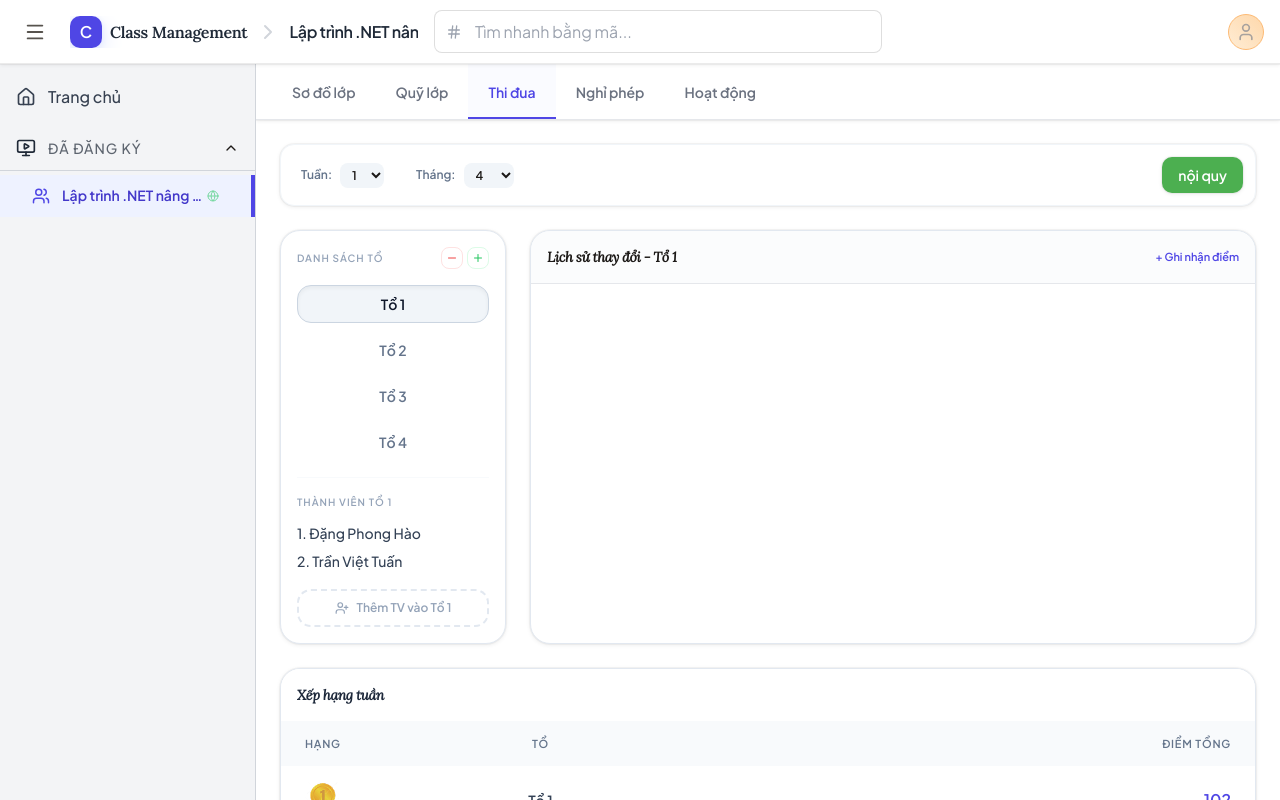
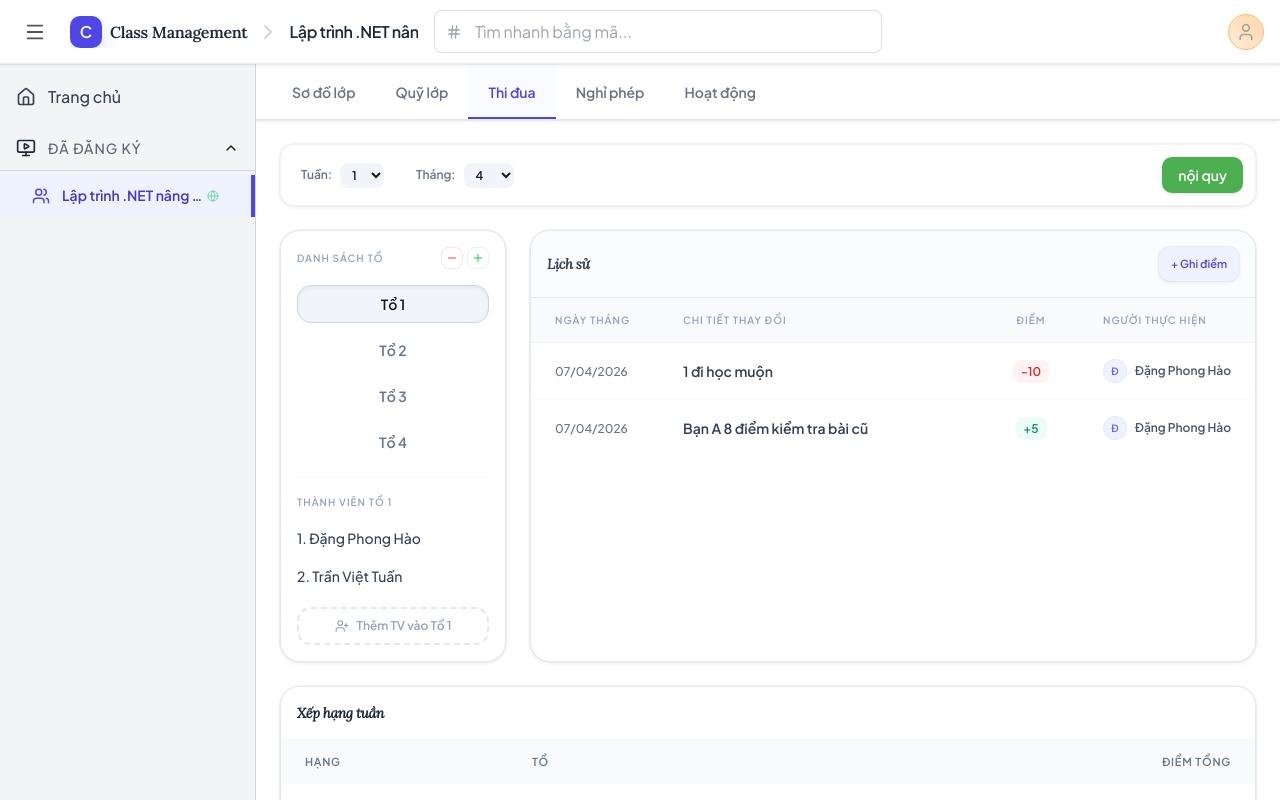
Before and after one commit to mezon-campus-studio/class-management-system, a React (Vite) app in the folder frontend/: page /class/1/thidua in a window 1280 px wide. Built offline with nearby package versions, Linux system fonts and the light colour scheme.

Commit message:
thêm lịch sử thay đổi điểm, phương thức tính điểm

```diff
--- a/frontend/package.json
+++ b/frontend/package.json
@@ -4,7 +4,7 @@
   "version": "0.0.0",
   "type": "module",
   "scripts": {
-    "dev": "vite",
+    "dev": "vite --host",
     "build": "tsc -b && vite build",
     "lint": "eslint .",
     "preview": "vite preview"
--- a/frontend/src/features/emulation/api/index.ts
+++ b/frontend/src/features/emulation/api/index.ts
@@ -1,4 +1,7 @@
-import type { CompetitionData, CompetitionHistory } from "@features/emulation/types";
+import type {
+  CompetitionData,
+  CompetitionHistory,
+} from "@features/emulation/types";
 
 // DỮ LIỆU MẪU ĐỂ TEST
 const mockCompetitionData: CompetitionData = {
@@ -8,16 +11,35 @@ const mockCompetitionData: CompetitionData = {
       { id: "s1", name: "Đặng Phong Hào" },
       { id: "s2", name: "Trần Việt Tuấn" },
     ],
-    2: [
-      { id: "s3", name: "Lê Văn B" },
-    ],
+    2: [{ id: "s3", name: "Lê Văn B" }],
     3: [],
     4: [],
   },
   history: [
-    { id: "h1", date: "07/04/2026", content: "1 đi học muộn", points: -10, teamId: 1, actor: "Đặng Phong Hào" },
-    { id: "h2", date: "07/04/2026", content: "Bạn A 8 điểm kiểm tra bài cũ", points: 5, teamId: 1, actor: "Đặng Phong Hào" },
-    { id: "h3", date: "08/04/2026", content: "Trực nhật sạch sẽ", points: 10, teamId: 2, actor: "Lê Văn B" },
+    {
+      id: "h1",
+      date: "07/04/2026",
+      content: "1 đi học muộn",
+      points: -10,
+      teamId: 1,
+      actor: "Đặng Phong Hào",
+    },
+    {
+      id: "h2",
+      date: "07/04/2026",
+      content: "Bạn A 8 điểm kiểm tra bài cũ",
+      points: 5,
+      teamId: 1,
+      actor: "Đặng Phong Hào",
+    },
+    {
+      id: "h3",
+      date: "08/04/2026",
+      content: "Trực nhật sạch sẽ",
+      points: 10,
+      teamId: 2,
+      actor: "Lê Văn B",
+    },
   ],
   weeklyRanking: [
     { rank: 1, teamId: 1, points: 102 },
@@ -26,20 +48,38 @@ const mockCompetitionData: CompetitionData = {
     { rank: 4, teamId: 4, points: 99 },
   ],
   monthlyRanking: [
-    { rank: 1, teamId: 1, points: 432, weeks: { t1: 102, t2: 112, t3: 124, t4: 94 } },
-    { rank: 2, teamId: 2, points: 421, weeks: { t1: 100, t2: 105, t3: 110, t4: 106 } },
-  ]
+    {
+      rank: 1,
+      teamId: 1,
+      points: 432,
+      weeks: { t1: 102, t2: 112, t3: 124, t4: 94 },
+    },
+    {
+      rank: 2,
+      teamId: 2,
+      points: 421,
+      weeks: { t1: 100, t2: 105, t3: 110, t4: 106 },
+    },
+  ],
 };
 
 export const emulationAPI = {
   // Lấy dữ liệu thi đua (mặc định giả lập delay 500ms)
-  getCompetition: async (classId: string, week: number, month: number): Promise<CompetitionData> => {
-    console.log(`Fetching competition for class ${classId}, week ${week}, month ${month}`);
-    return new Promise((resolve) => setTimeout(() => resolve(mockCompetitionData), 500));
+  getCompetition: async (
+    classId: string,
+    week: number,
+    month: number,
+  ): Promise<CompetitionData> => {
+    console.log(
+      `Fetching competition for class ${classId}, week ${week}, month ${month}`,
+    );
+    return new Promise((resolve) =>
+      setTimeout(() => resolve(mockCompetitionData), 500),
+    );
   },
 
   // Hàm dành cho Admin thêm điểm
-  addLog: async (classId: string, log: Omit<CompetitionHistory, 'id'>) => {
+  addLog: async (classId: string, log: Omit<CompetitionHistory, "id">) => {
     console.log("Gửi yêu cầu thêm điểm lên server:", log);
     return new Promise((resolve) => setTimeout(resolve, 300));
   },
@@ -51,14 +91,38 @@ export const emulationAPI = {
   },
 
   // Thêm thành viên vào tổ
-  addMemberToTeam: async (classId: string, teamId: number, studentId: string) => {
+  addMemberToTeam: async (
+    classId: string,
+    teamId: number,
+    studentId: string,
+  ) => {
     console.log(`API: Thêm SV ${studentId} vào Tổ ${teamId}`);
     return new Promise((resolve) => setTimeout(resolve, 300));
   },
 
-  removeMemberFromTeam: async (classId: string, teamId: number, studentId: string) => {
-    console.log(`API: Xóa SV ${studentId} khỏi Tổ ${teamId} của lớp ${classId}`);
+  removeMemberFromTeam: async (
+    classId: string,
+    teamId: number,
+    studentId: string,
+  ) => {
+    console.log(
+      `API: Xóa SV ${studentId} khỏi Tổ ${teamId} của lớp ${classId}`,
+    );
     // Sau này sẽ thay đoạn này bằng axios.delete hoặc fetch tới endpoint thật
     return new Promise((resolve) => setTimeout(resolve, 300));
-  }
+  },
+
+  // Thay đổi điểm
+  addPoints: async (
+    classId: string,
+    teamId: number,
+    content: string,
+    points: number,
+  ) => {
+    console.log(
+      `API: Tổ ${teamId} được ghi nhận: "${content}" với số điểm ${points}`,
+    );
+    // Thay API thật
+    return new Promise((resolve) => setTimeout(resolve, 300));
+  },
 };
--- a/frontend/src/features/emulation/pages/Emulation.tsx
+++ b/frontend/src/features/emulation/pages/Emulation.tsx
@@ -4,6 +4,7 @@ import { useParams } from "react-router-dom";
 import { useEmulation } from "@features/emulation/hooks/useEmulation";
 import { FilterSelect } from "@features/emulation/pages/FilterSelect";
 import { RankingTable } from "@features/emulation/pages/RankingTable";
+import { HistoryTable } from "@features/emulation/pages/HistoryTable";
 // import { useAuth } from "@features/auth";
 import { classDiagramAPI } from "@features/classDiagram/api";
 import { emulationAPI } from "@features/emulation/api"; // Giả sử bạn có API này
@@ -16,6 +17,15 @@ export const Emulation = () => {
 
   const [showMemberModal, setShowMemberModal] = useState(false);
   const [members, setMembers] = useState<{ id: string; name: string }[]>([]);
+
+  const [showPointModal, setShowPointModal] = useState(false);
+  const [pointForm, setPointForm] = useState<{
+    content: string;
+    points: number | string;
+  }>({
+    content: "",
+    points: 0,
+  });
 
   // Kiểm tra quyền chỉnh sửa (Ví dụ: role là 'teacher' hoặc 'admin')
   // const { user } = useAuth();
@@ -58,7 +68,6 @@ export const Emulation = () => {
       return;
 
     try {
-      // Giả sử API của bạn là removeMemberFromTeam
       await emulationAPI.removeMemberFromTeam(
         classId!,
         selectedTeam,
@@ -69,6 +78,32 @@ export const Emulation = () => {
     } catch (error) {
       console.error("Lỗi khi xóa thành viên:", error);
       alert("Lỗi khi xóa thành viên");
+    }
+  };
+
+  // 2. Hàm xử lý điểm
+  const handleSubmitPoint = async () => {
+    const pointsToSubmit = Number(pointForm.points);
+    if (!pointForm.content) return alert("Vui lòng nhập nội dung!");
+
+    if (isNaN(pointsToSubmit) || pointsToSubmit === 0) {
+      return alert("Số điểm không hợp lệ!");
+    }
+
+    try {
+      await emulationAPI.addPoints(
+        classId!,
+        selectedTeam,
+        pointForm.content,
+        pointsToSubmit,
+      );
+      alert(`Đã cập nhật điểm cho Tổ ${selectedTeam}`);
+      setShowPointModal(false);
+      setPointForm({ content: "", points: 0 }); // Reset form
+      refresh(); // Load lại lịch sử và bảng xếp hạng
+    } catch (error) {
+      console.error("Lỗi nhập điểm", error);
+      alert("Lỗi nhập điểm");
     }
   };
 
@@ -158,12 +193,13 @@ export const Emulation = () => {
                     {/* Nút xóa thành viên khỏi tổ */}
                     {canEdit && (
                       <button
-                        onClick={() =>
-                          handleRemoveMember(member.id, member.name)
-                        }
-                        className="opacity-0 group-hover:opacity-100 text-slate-300 hover:text-red-500 transition-all"
+                        onClick={(e) => {
+                          e.stopPropagation();
+                          handleRemoveMember(member.id, member.name);
+                        }}
+                        className="opacity-100 md:opacity-0 md:group-hover:opacity-100 text-slate-400 hover:text-red-500 p-2 transition-all"
                       >
-                        <X size={12} />
+                        <X size={14} />{" "}
                       </button>
                     )}
                   </div>
@@ -188,19 +224,12 @@ export const Emulation = () => {
         </div>
 
         {/* LỊCH SỬ THAY ĐỔI */}
-        <div className="lg:col-span-3 bg-white rounded-2xl border border-slate-200 shadow-sm overflow-hidden min-h-[300px]">
-          <div className="p-4 border-b bg-slate-50/50 flex justify-between items-center">
-            <h3 className="text-sm font-bold italic">
-              Lịch sử thay đổi - Tổ {selectedTeam}
-            </h3>
-            {canEdit && (
-              <button className="text-[11px] font-bold text-indigo-600 hover:underline">
-                + Ghi nhận điểm
-              </button>
-            )}
-          </div>
-          {/* Render table history ở đây */}
-        </div>
+        <HistoryTable
+          selectedTeam={selectedTeam}
+          history={data.history}
+          canEdit={canEdit}
+          onOpenPointModal={() => setShowPointModal(true)}
+        />
       </div>
 
       <RankingTable title="Xếp hạng tuần" rows={data.weeklyRanking} />
@@ -252,6 +281,81 @@ export const Emulation = () => {
           </div>
         </div>
       )}
+
+      {/* MODAL GHI ĐIỂM */}
+      {showPointModal && (
+        <div className="fixed inset-0 z-[110] flex items-center justify-center bg-slate-900/40 backdrop-blur-sm p-4">
+          <div className="bg-white rounded-2xl w-full max-w-sm shadow-2xl p-6 animate-in fade-in zoom-in-95 duration-200">
+            <h3 className="font-bold text-slate-800 mb-4 flex items-center gap-2">
+              <span className="w-2 h-5 bg-indigo-600 rounded-full"></span>
+              Ghi điểm Tổ {selectedTeam}
+            </h3>
+
+            <div className="space-y-4">
+              <div>
+                <label className="text-[11px] font-black text-slate-400 uppercase mb-1 block">
+                  Nội dung
+                </label>
+                <input
+                  type="text"
+                  className="w-full border border-slate-200 rounded-xl p-3 text-sm focus:ring-2 focus:ring-indigo-500 outline-none transition-all"
+                  placeholder="Ví dụ: Phát biểu xây dựng bài..."
+                  value={pointForm.content}
+                  onChange={(e) =>
+                    setPointForm({ ...pointForm, content: e.target.value })
+                  }
+                />
+              </div>
+
+              <div>
+                <label className="text-[11px] font-black text-slate-400 uppercase mb-1 block">
+                  Số điểm (+ cộng, - trừ)
+                </label>
+                <input
+                  type="text" // Dùng text để kiểm soát chuỗi "-" tốt hơn trên mobile
+                  inputMode="text"
+                  className="w-full border border-slate-200 rounded-xl p-3 text-sm focus:ring-2 focus:ring-indigo-500 outline-none transition-all"
+                  placeholder="Ví dụ: 10 hoặc -5"
+                  // Hiển thị: Nếu là 0 thì trống, nếu không thì hiện giá trị đang có (số hoặc chuỗi "-")
+                  value={pointForm.points === 0 ? "" : pointForm.points}
+                  onChange={(e) => {
+                    const val = e.target.value;
+
+                    // Logic chặn người dùng nhập chữ, chỉ cho phép số và một dấu "-" duy nhất
+                    if (val === "" || val === "-" || !isNaN(Number(val))) {
+                      setPointForm({
+                        ...pointForm,
+                        points: val, // Lưu trực tiếp string vào state, không cần Number() ở đây
+                      });
+                    }
+                  }}
+                  onKeyDown={(e) => {
+                    if (e.key === "Enter") handleSubmitPoint();
+                  }}
+                />
+              </div>
+
+              <div className="flex gap-3 pt-2">
+                <button
+                  onClick={() => {
+                    setShowPointModal(false);
+                    setPointForm({ content: "", points: 0 });
+                  }}
+                  className="flex-1 py-3 bg-slate-100 text-slate-600 rounded-xl font-bold text-sm hover:bg-slate-200 transition-colors"
+                >
+                  Hủy
+                </button>
+                <button
+                  onClick={handleSubmitPoint}
+                  className="flex-1 py-3 bg-indigo-600 text-white rounded-xl font-bold text-sm shadow-lg shadow-indigo-200 hover:bg-indigo-700 transition-all"
+                >
+                  Xác nhận
+                </button>
+              </div>
+            </div>
+          </div>
+        </div>
+      )}
     </div>
   );
 };
--- /dev/null
+++ b/frontend/src/features/emulation/pages/HistoryTable.tsx
@@ -0,0 +1,109 @@
+import React from "react";
+import type { CompetitionHistory } from "@features/emulation/types";
+
+interface EmulationHistoryProps {
+  selectedTeam: number;
+  history: CompetitionHistory[];
+  canEdit: boolean;
+  onOpenPointModal: () => void;
+}
+
+export const HistoryTable = ({
+  selectedTeam,
+  history,
+  canEdit,
+  onOpenPointModal,
+}: EmulationHistoryProps) => {
+  const filteredHistory = history.filter((h) => h.teamId === selectedTeam);
+
+  return (
+    <div className="lg:col-span-3 bg-white rounded-2xl border border-slate-200 shadow-sm overflow-hidden min-h-[300px] md:min-h-[400px] flex flex-col">
+      {/* Header */}
+      <div className="p-4 border-b bg-slate-50/50 flex justify-between items-center">
+        <div>
+          <h3 className="text-sm font-bold italic text-slate-700">Lịch sử</h3>
+          <p className="text-[10px] text-slate-400 md:hidden">Tổ {selectedTeam}</p>
+        </div>
+        {canEdit && (
+          <button
+            onClick={onOpenPointModal}
+            className="text-[10px] md:text-[11px] font-bold text-indigo-600 hover:text-indigo-800 bg-indigo-50 px-3 py-2 rounded-lg transition-all active:scale-95 shadow-sm"
+          >
+            + Ghi điểm
+          </button>
+        )}
+      </div>
+
+      <div className="overflow-x-auto flex-1">
+        <table className="w-full text-left text-sm border-collapse">
+          {/* Header chỉ hiện trên Tablet/Desktop */}
+          <thead className="hidden md:table-header-group bg-slate-50 text-slate-400 font-black uppercase text-[10px] tracking-widest border-b border-slate-100">
+            <tr>
+              <th className="px-6 py-3 w-32">Ngày tháng</th>
+              <th className="px-6 py-3">Chi tiết thay đổi</th>
+              <th className="px-6 py-3 text-center w-24">Điểm</th>
+              <th className="px-6 py-3 w-40">Người thực hiện</th>
+            </tr>
+          </thead>
+
+          <tbody className="divide-y divide-slate-100 md:divide-slate-50">
+            {filteredHistory.length > 0 ? (
+              filteredHistory.map((log) => (
+                <tr key={log.id} className="hover:bg-slate-50/30 transition-colors group flex flex-col md:table-row p-4 md:p-0">
+
+                  {/* Mobile Row 1: Ngày và Điểm */}
+                  <td className="md:table-cell md:px-6 md:py-4 flex justify-between items-center mb-1 md:mb-0">
+                    <span className="text-[10px] md:text-xs text-slate-400 md:text-slate-500 font-medium uppercase md:capitalize">
+                      {log.date}
+                    </span>
+                    {/* Điểm hiện ở cuối hàng trên Mobile */}
+                    <span className={`md:hidden text-[11px] font-black px-2 py-0.5 rounded-md ${
+                        log.points >= 0 ? "text-emerald-600 bg-emerald-50" : "text-red-600 bg-red-50"
+                      }`}>
+                      {log.points >= 0 ? `+${log.points}` : log.points}
+                    </span>
+                  </td>
+
+                  {/* Chi tiết thay đổi */}
+                  <td className="md:table-cell md:px-6 md:py-4 mb-2 md:mb-0">
+                    <span className="text-sm text-slate-700 font-bold md:font-semibold line-clamp-2 md:line-clamp-1 group-hover:line-clamp-none transition-all">
+                      {log.content}
+                    </span>
+                  </td>
+
+                  {/* Điểm (Chỉ hiện trên Desktop ở cột riêng) */}
+                  <td className="hidden md:table-cell md:px-6 md:py-4 text-center">
+                    <span className={`text-xs font-black px-2 py-1 rounded-md ${
+                        log.points >= 0 ? "text-emerald-600 bg-emerald-50" : "text-red-600 bg-red-50"
+                      }`}>
+                      {log.points >= 0 ? `+${log.points}` : log.points}
+                    </span>
+                  </td>
+
+                  {/* Người thực hiện */}
+                  <td className="md:table-cell md:px-6 md:py-4">
+                    <div className="flex items-center gap-2">
+                      <div className="w-5 h-5 md:w-6 md:h-6 rounded-full bg-indigo-50 flex items-center justify-center text-[9px] md:text-[10px] font-bold text-indigo-500 uppercase border border-indigo-100">
+                        {log.actor.charAt(0)}
+                      </div>
+                      <span className="text-[11px] md:text-xs font-bold text-slate-500 md:text-slate-600 truncate italic md:not-italic">
+                        {log.actor}
+                      </span>
+                    </div>
+                  </td>
+
+                </tr>
+              ))
+            ) : (
+              <tr>
+                <td colSpan={4} className="py-20 text-center text-slate-400 text-xs italic">
+                  Chưa có dữ liệu
+                </td>
+              </tr>
+            )}
+          </tbody>
+        </table>
+      </div>
+    </div>
+  );
+};
```
